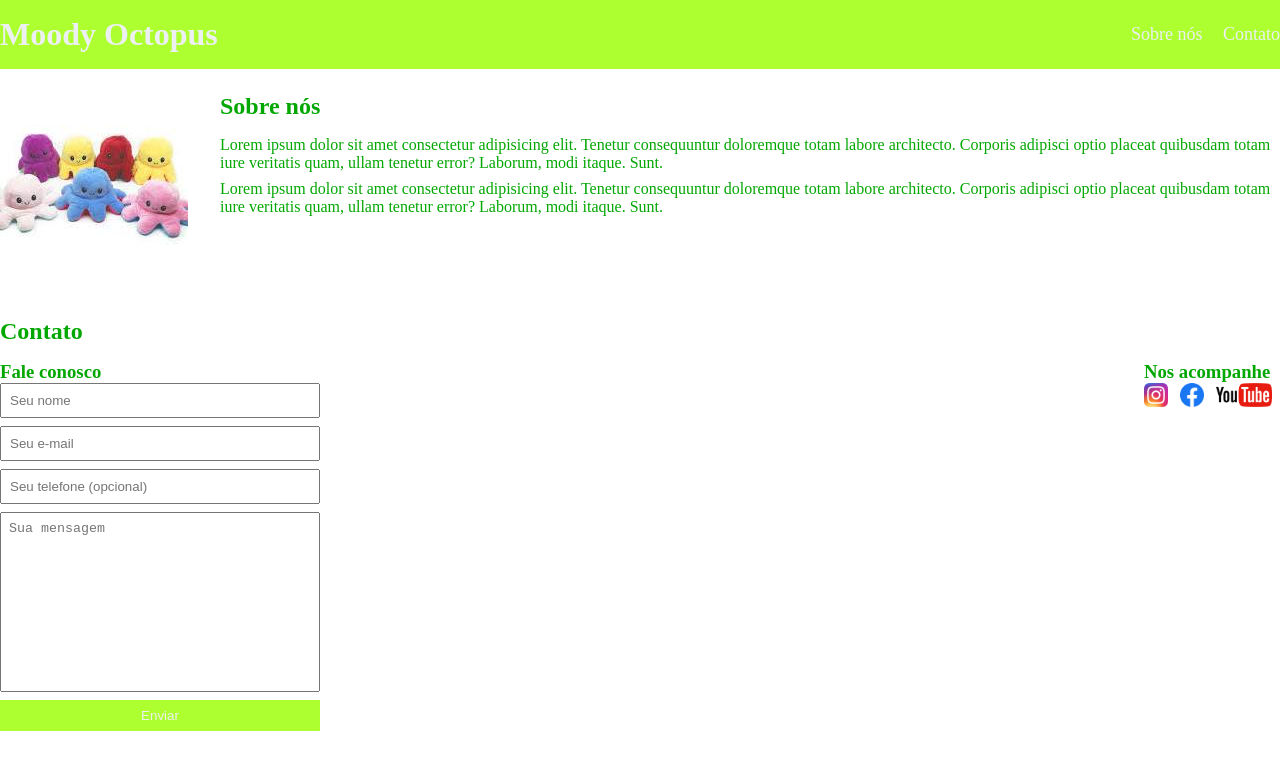
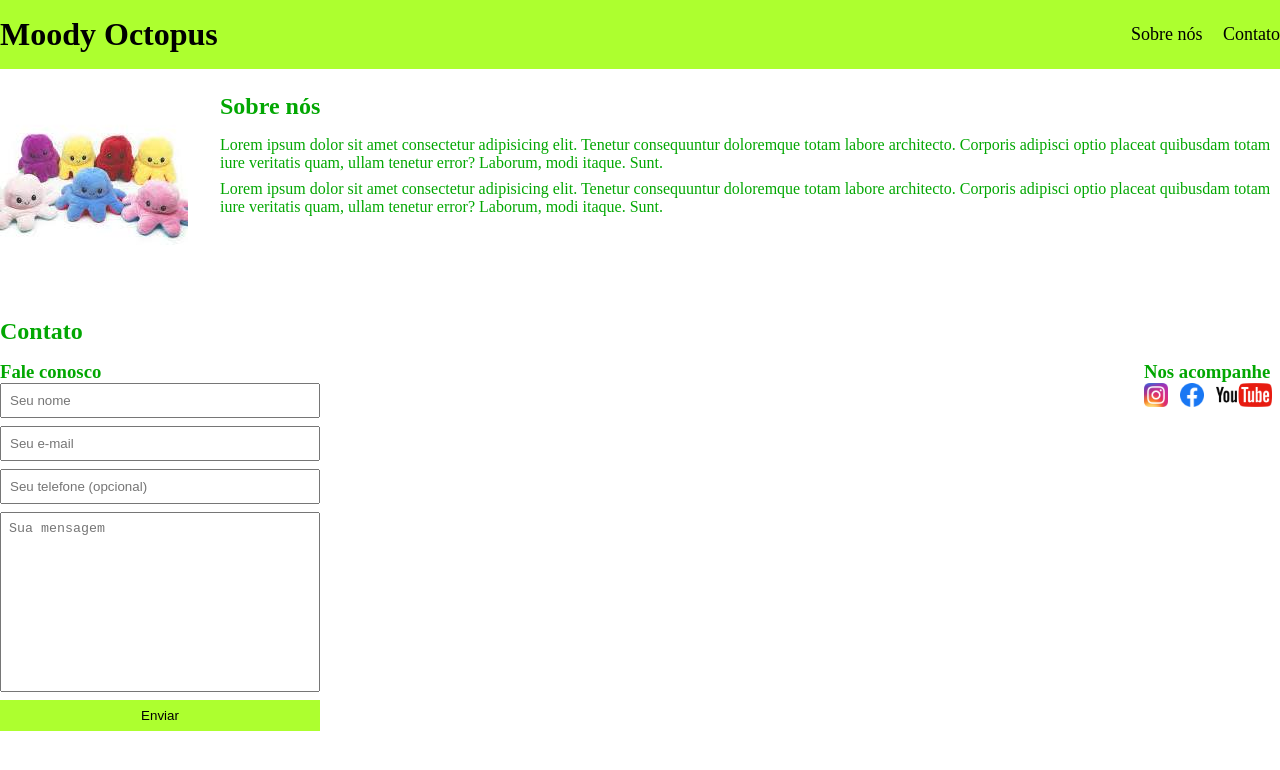
Before and after one commit to Toyodakei/EBAC_EXERCICIO3, a plain HTML site: page index.html in a window 1280 px wide. Drawn offline with Linux system fonts and the light colour scheme.

Commit message:
Segundo commit

```diff
--- a/main.css
+++ b/main.css
@@ -7,7 +7,7 @@
 header {
     padding: 16px 0;
     background-color: greenyellow;
-    color: #ecf0f1;
+    color: #000000;
 }
 
 header nav li {
@@ -17,7 +17,7 @@ header nav li {
 }
 
 header nav li a {
-    color: #ecf0f1;
+    color: #000000;
     text-decoration: none;
 }
 
@@ -98,7 +98,7 @@ form textarea {
 
 form button {
     background-color: greenyellow;
-    color: #ecf0f1;
+    color: #000000;
     border: none;
     cursor: pointer;
 }
```
Also changed, not shown: index.html (+0 -1 lines).
